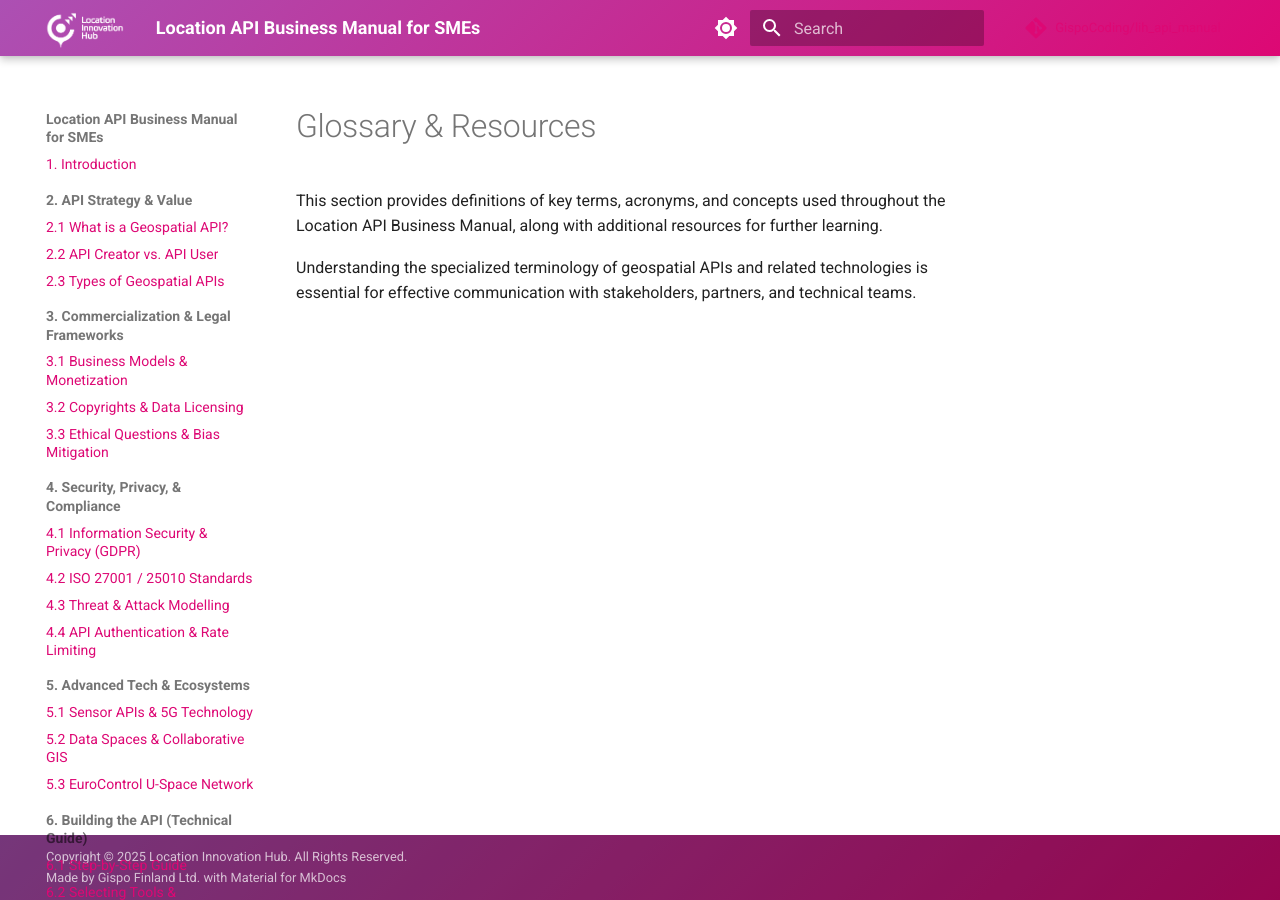
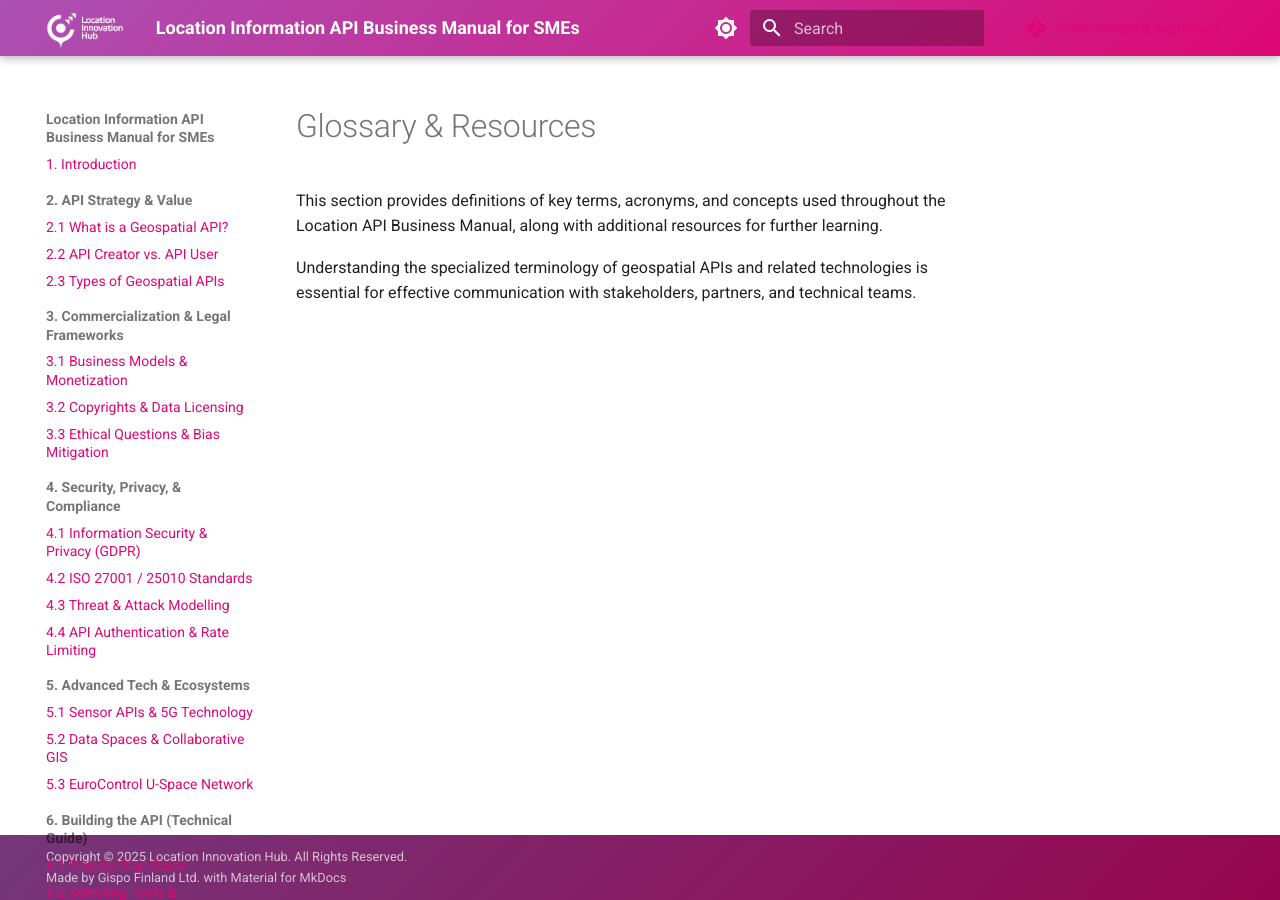
Before and after one commit to GispoCoding/lih_api_manual, an MkDocs documentation site: the page built from docs/glossary.md, in a window 1280 px wide. Built offline with MkDocs 1.6.1 and Material for MkDocs 9.7.7, drawn with Linux system fonts in a browser that asks for light colours; comment, search, counter and statistics services are not loaded.

Commit message:
Update manual title to 'Location Information API Business Manual for SMEs'
Enhanced precision and technical accuracy:
- Updated site_name in mkdocs.yml for better specificity
- Modified site_description to reflect location information focus
- Updated homepage introduction and welcome text
- Enhanced purpose section with 'location information APIs and geospatial services'
- Updated all documentation files (README, DEPLOYMENT, scripts)
- Maintained consistency across all project files

Benefits:
✅ More technically accurate terminology
✅ Better alignment with actual content (geospatial APIs)
✅ Professional positioning for SME audience
✅ Clearer differentiation from generic location APIs
✅ Better brand consistency with Location Innovation Hub

```diff
--- a/mkdocs.yml
+++ b/mkdocs.yml
@@ -1,5 +1,5 @@
-site_name: Location API Business Manual for SMEs
-site_description: A strategic guide covering commercial, technical, and compliance aspects of location-based API businesses.
+site_name: Location Information API Business Manual for SMEs
+site_description: A strategic guide covering commercial, technical, and compliance aspects of location information API businesses.
 site_url: https://gispocoding.github.io/lih_api_manual/
 
 # --- GitHub & Repository Settings ---
--- a/setup.py
+++ b/setup.py
@@ -1,6 +1,6 @@
 #!/usr/bin/env python3
 """
-Quick setup script for the Location API Business Manual project.
+Quick setup script for the Location Information API Business Manual project.
 This script helps team members set up their development environment quickly.
 """
 
--- a/verify_setup.py
+++ b/verify_setup.py
@@ -1,6 +1,6 @@
 #!/usr/bin/env python3
 """
-Verification script to check that the MkDocs environment is properly set up.
+Verification script to check that the Location Information API Business Manual MkDocs environment is properly set up.
 Run this script to validate your development environment.
 """
 
@@ -23,7 +23,7 @@ def check_item(description, condition, success_msg, error_msg):
 
 def main():
     """Main verification function."""
-    print("🔍 Location API Business Manual - Environment Verification")
+    print("🔍 Location Information API Business Manual - Environment Verification")
     print("=" * 60)
 
     all_good = True
```
Also changed, not shown: DEPLOYMENT.md (+1 -1 lines), README.md (+2 -2 lines), docs/index.md (+2 -2 lines), 2 other files.
